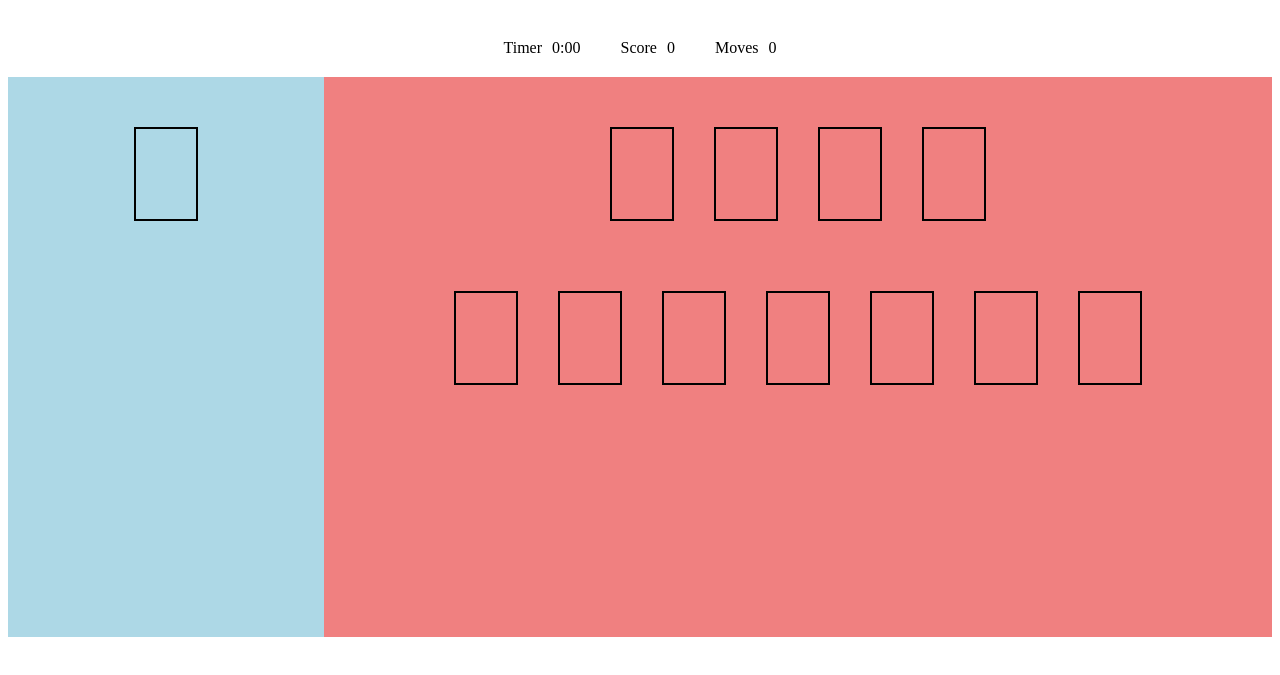
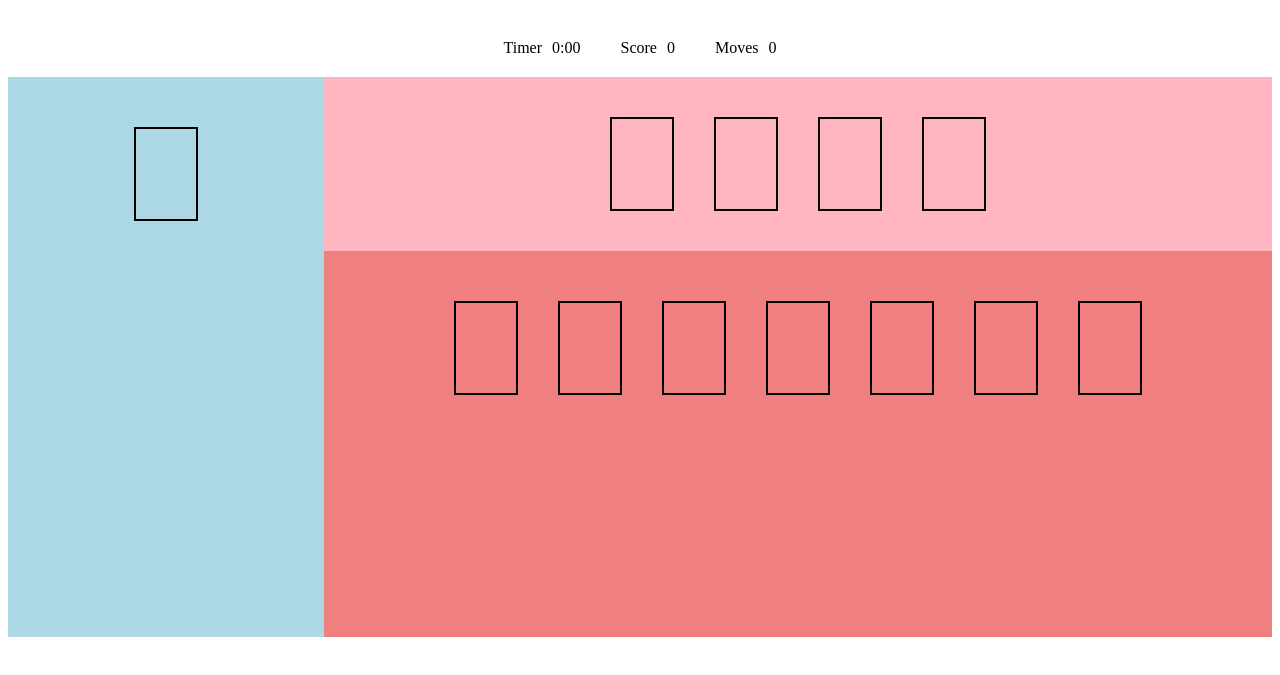
Before and after one commit to emilyaikens/Solitaire, a plain HTML site: page index.html in a window 1280 px wide. Shown: the part 61-736 px from the top of the page. Drawn offline with Linux system fonts and the light colour scheme.

Commit message:
ADD foundations background color and padding

```diff
--- a/main.css
+++ b/main.css
@@ -34,8 +34,12 @@ h1 {
     flex: 0.75;
     background-color: lightcoral;
 }
-#foundations, #tableau, #deck {
+#tableau, #deck {
     margin-top: 30px;
+}
+#foundations {
+    background-color: lightpink;
+    padding: 20px 0px 20px 0px;
 }
 .card {
     border: solid black 2px;
```
Also changed, not shown: index.html (+4 -2 lines).
